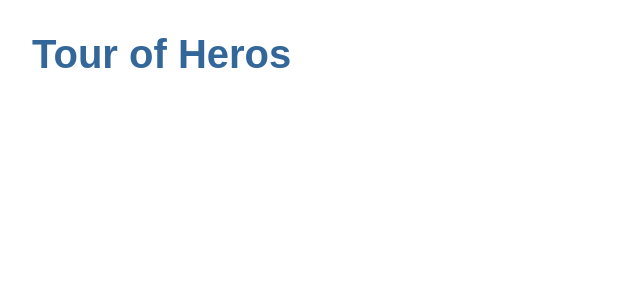
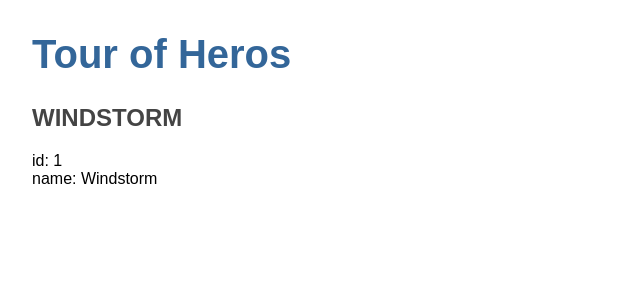
Before and after one commit to JeffACate/ngSuperHeros, an Angular app: page / in a window 1280 px wide. Shown: the top 300 px of the page, without its empty margins (0-640 px from the left). Built offline with nearby package versions, Linux system fonts and the light colour scheme.

Commit message:
Created the hero component.

```diff
--- a/src/app/app.component.html
+++ b/src/app/app.component.html
@@ -1 +1,2 @@
 <h1>{{title}}</h1>
+<app-heroes></app-heroes>
--- a/src/app/heroes/heroes.component.html
+++ b/src/app/heroes/heroes.component.html
@@ -1 +1,3 @@
-<p>heroes works!</p>
+<h2>{{hero.name | uppercase}}</h2>
+<div><span>id: </span>{{hero.id}}</div>
+<div><span>name: </span>{{hero.name}}</div>
--- a/src/app/heroes/heroes.component.ts
+++ b/src/app/heroes/heroes.component.ts
@@ -1,4 +1,5 @@
 import { Component } from '@angular/core';
+import { Hero } from 'src/hero';
 
 @Component({
   selector: 'app-heroes',
@@ -6,5 +7,8 @@
   styleUrls: ['./heroes.component.css']
 })
 export class HeroesComponent {
-
+ hero: Hero = {
+  id: 1,
+  name: 'Windstorm'
+ };
 }
--- /dev/null
+++ b/src/hero.ts
@@ -0,0 +1,4 @@
+export interface Hero {
+    id: number;
+    name: string;
+}
```
